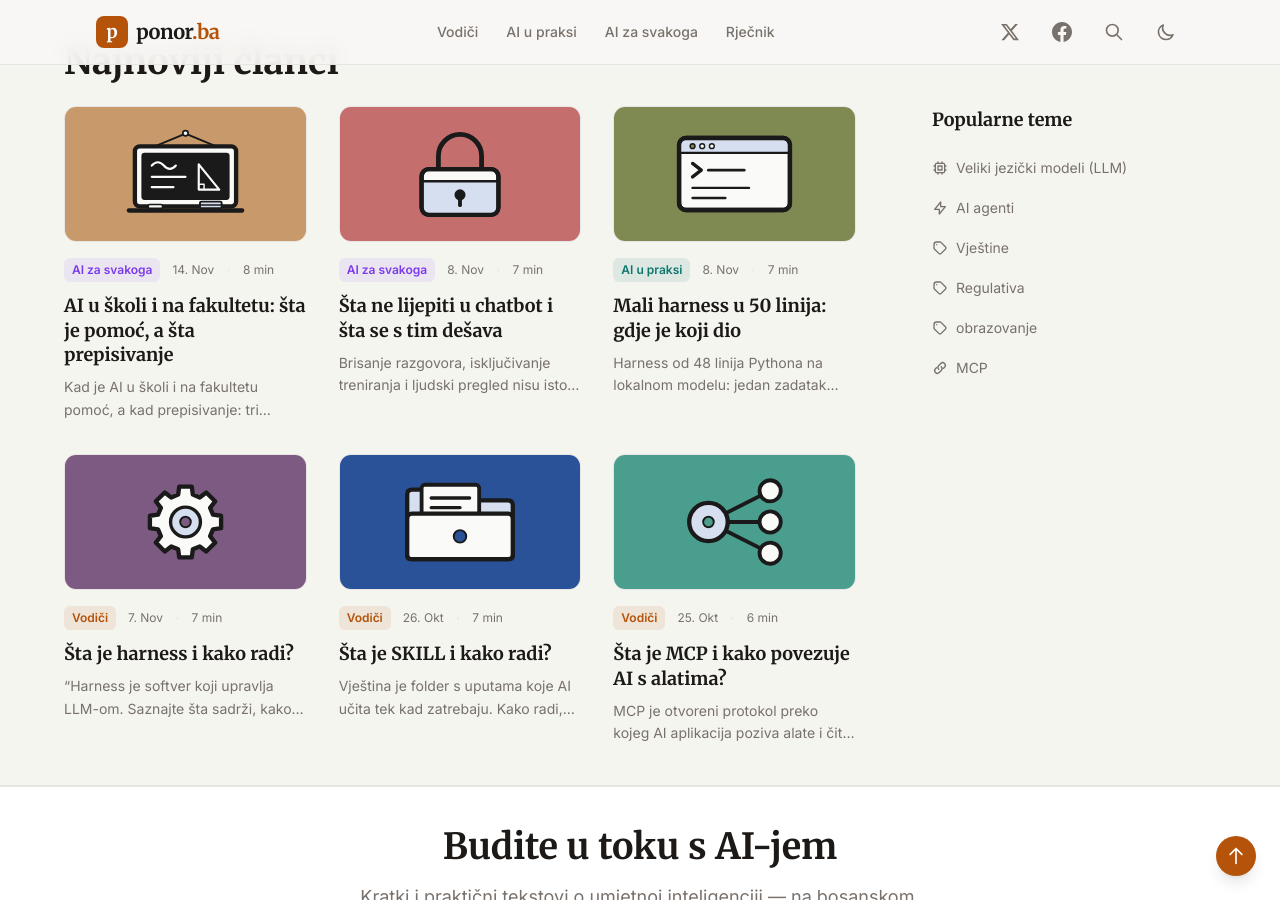
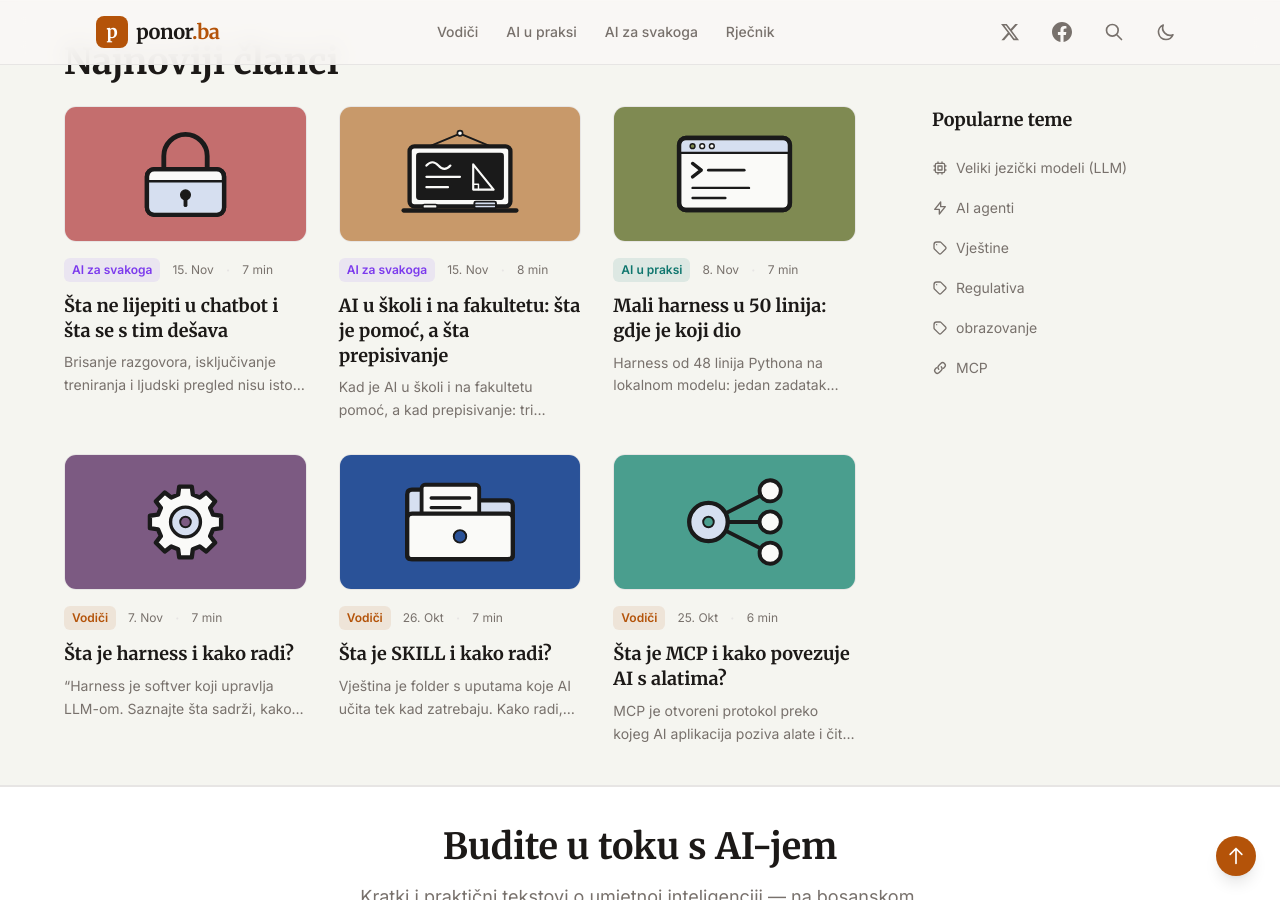
Before and after one commit to vibeuna/ponor, a Jekyll site: the page built from index.html, in a window 1280 px wide and 900 px high, scrolled down 754 px. Built offline with Jekyll 4.4.1, drawn with Linux system fonts in a browser that asks for light colours.

Commit message:
Redate sta-ne-dijeliti and ai-u-skoli posts to 2026-11-15
Filenames and front-matter dates moved to the live date; URLs unchanged
(permalink /clanci/:slug/).

Co-Authored-By: Claude Opus 5.5 <noreply@anthropic.com>

```diff
--- a/_posts/2026-11-14-ai-u-skoli-i-na-fakultetu.md
+++ b/_posts/2026-11-15-ai-u-skoli-i-na-fakultetu.md
@@ -1,7 +1,7 @@
 ---
 layout: post
 title: "AI u školi i na fakultetu: šta je pomoć, a šta prepisivanje"
-date: 2026-11-14
+date: 2026-11-15
 category: ai-za-sve
 image: /assets/images/2026-11-14-ai-u-skoli-i-na-fakultetu.svg
 read_time: 8
--- a/_posts/2026-11-08-sta-ne-dijeliti-s-chatbotom.md
+++ b/_posts/2026-11-15-sta-ne-dijeliti-s-chatbotom.md
@@ -1,7 +1,7 @@
 ---
 layout: post
 title: "Šta ne lijepiti u chatbot i šta se s tim dešava"
-date: 2026-11-08
+date: 2026-11-15
 category: ai-za-sve
 image: /assets/images/2026-11-08-sta-ne-dijeliti-s-chatbotom.svg
 read_time: 7
```
